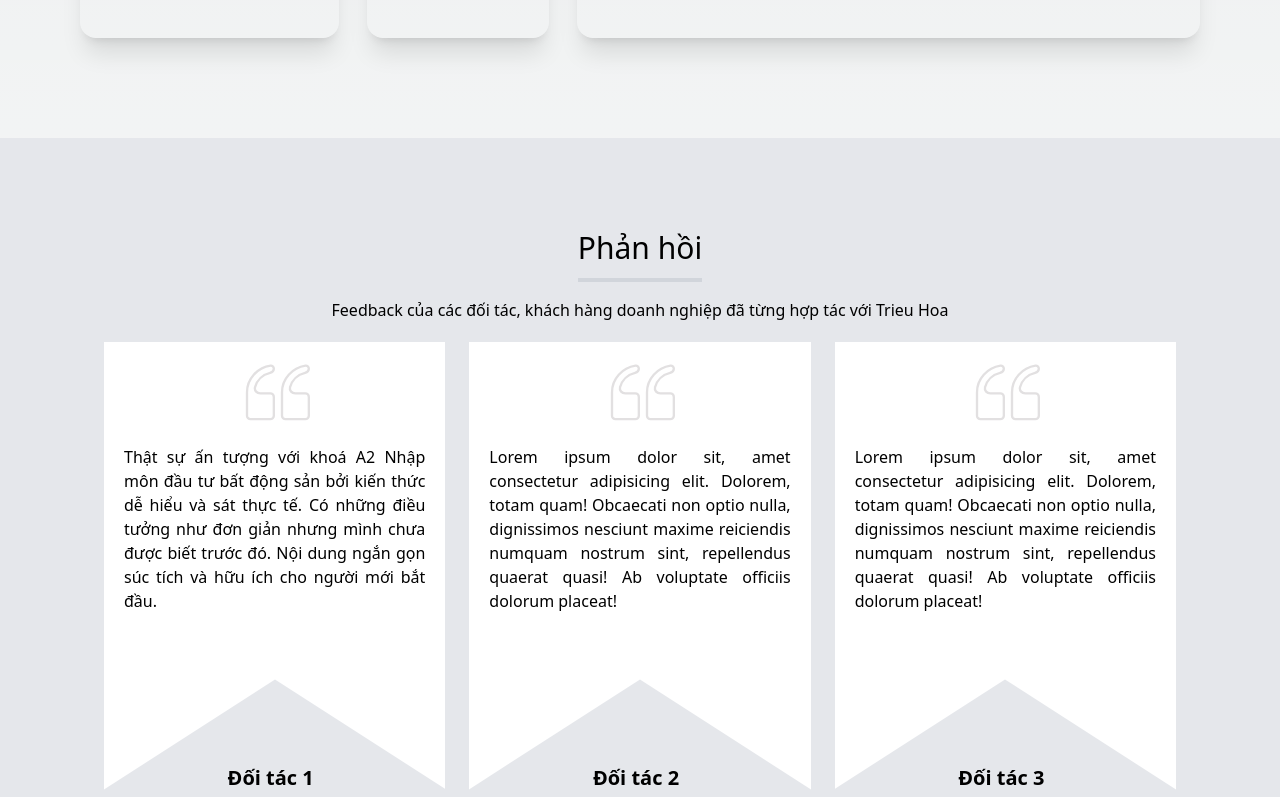
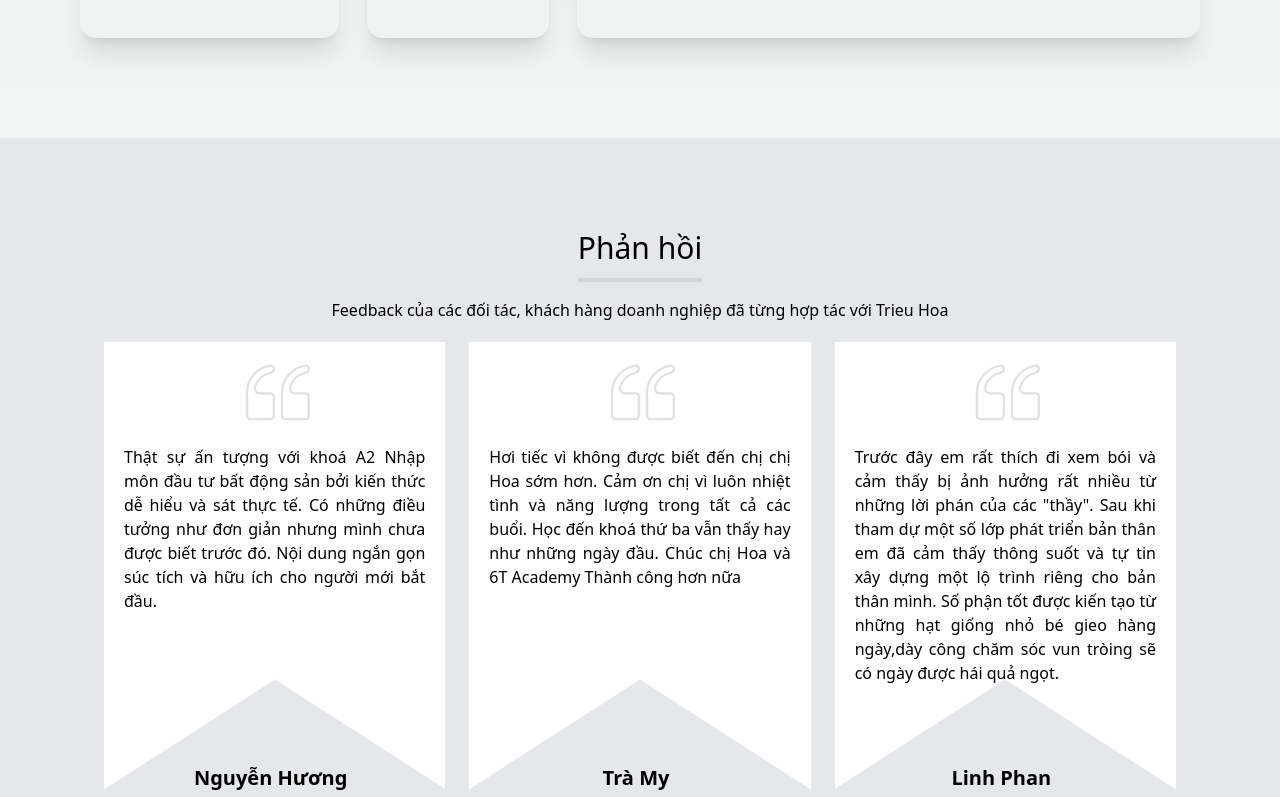
Before and after one commit to thang551999/trieuhoa6t-fe, a Next.js app: page / in a window 1280 px wide. Shown: the part 2000-2797 px from the top of the page. Built offline with nearby package versions, Linux system fonts and the light colour scheme.

Commit message:
add feature

```diff
--- a/src/components/pages/Home/Components/Feedback/index.tsx
+++ b/src/components/pages/Home/Components/Feedback/index.tsx
@@ -5,19 +5,19 @@ const feedBackItems = [
   {
     desc: "Thật sự ấn tượng với khoá A2 Nhập môn đầu tư bất động sản bởi kiến thức dễ hiểu và sát thực tế. Có những điều tưởng như đơn giản nhưng mình chưa được biết trước đó. Nội dung ngắn gọn súc tích và hữu ích cho người mới bắt đầu.",
     avatar: "https://i.pravatar.cc/300",
-    name: "Đối tác 1",
+    name: "Nguyễn Hương",
     roles: "Đối tác 01",
   },
   {
-    desc: "Lorem ipsum dolor sit, amet consectetur adipisicing elit. Dolorem, totam quam! Obcaecati non optio nulla, dignissimos nesciunt maxime reiciendis numquam nostrum sint, repellendus quaerat quasi! Ab voluptate officiis dolorum placeat!",
+    desc: "Hơi tiếc vì không được biết đến chị chị Hoa sớm hơn. Cảm ơn chị vì luôn nhiệt tình và năng lượng trong tất cả các buổi. Học đến khoá thứ ba vẫn thấy hay như những ngày đầu. Chúc chị Hoa và 6T Academy Thành công hơn nữa",
     avatar: "https://i.pravatar.cc/300",
-    name: "Đối tác 2",
-    roles: "Quản lí VinID",
+    name: "Trà My",
+    roles: "Trà My",
   },
   {
-    desc: "Lorem ipsum dolor sit, amet consectetur adipisicing elit. Dolorem, totam quam! Obcaecati non optio nulla, dignissimos nesciunt maxime reiciendis numquam nostrum sint, repellendus quaerat quasi! Ab voluptate officiis dolorum placeat!",
+    desc: 'Trước đây em rất thích đi xem bói và cảm thấy bị ảnh hưởng rất nhiều từ những lời phán của các "thầy". Sau khi tham dự một số lớp phát triển bản thân em đã cảm thấy thông suốt và tự tin xây dựng một lộ trình riêng cho bản thân mình. Số phận tốt được kiến tạo từ những hạt giống nhỏ bé gieo hàng ngày,dày công chăm sóc vun tròing sẽ có ngày được hái quả ngọt.',
     avatar: "https://i.pravatar.cc/300",
-    name: "Đối tác 3",
+    name: "Linh Phan",
     roles: "Forbes 2018",
   },
 ];
```
